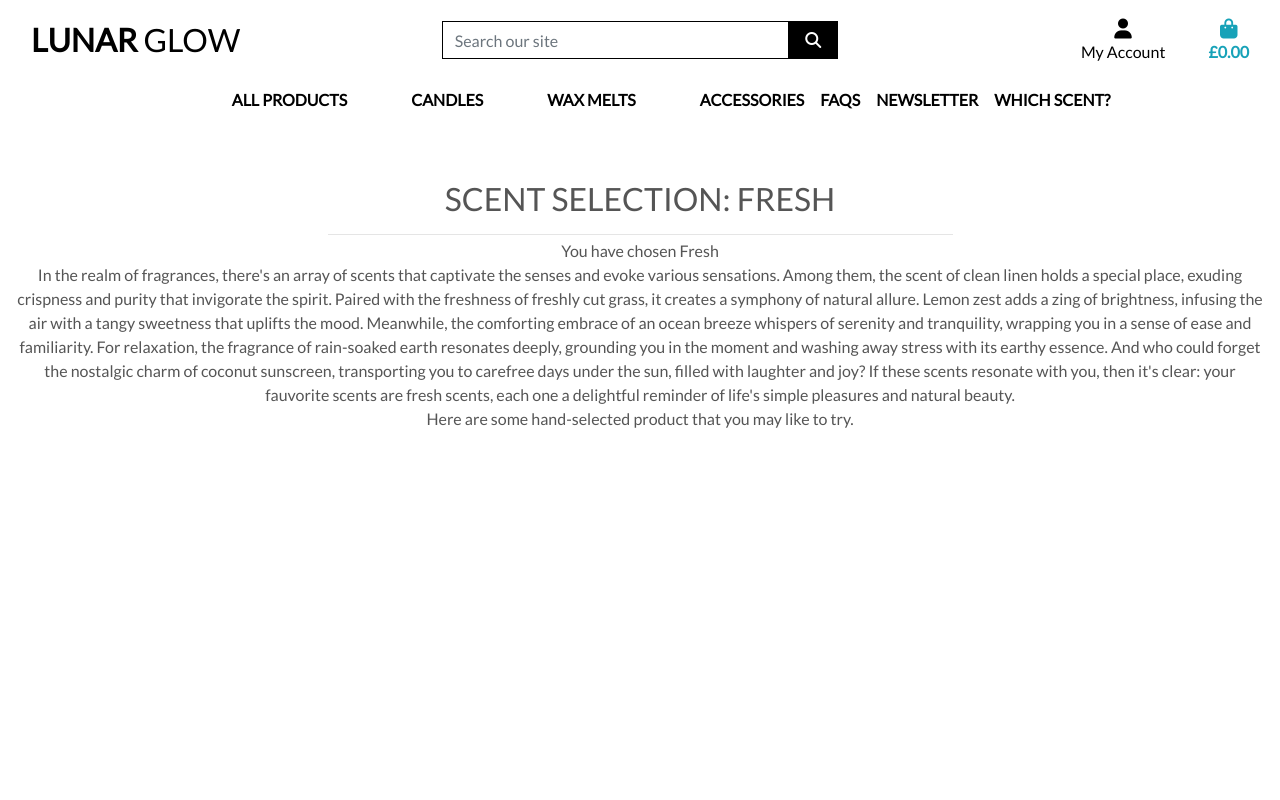
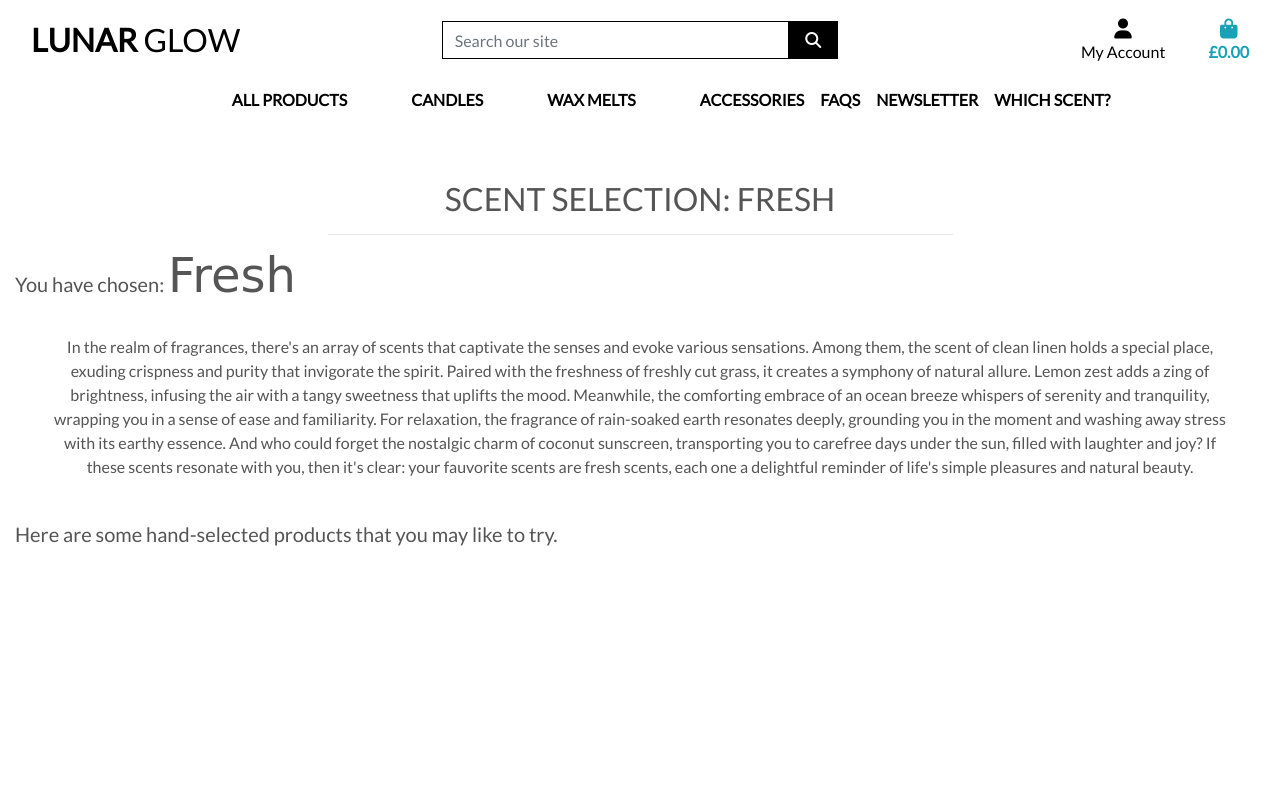
Before and after one commit to D3lyth/lunar_glow, a Django app: page /scentprofile/scentprofile/1/ in a window 1280 px wide. Run offline with Django 4.2, Linux system fonts and the light colour scheme; data comes from the database, SQL or seed files in the repository; data that the repository does not hold is empty; parts of the project's set-up code (start-up, migrations or seed data) failed here and were passed over; some libraries are stand-ins or nearby versions.

Commit message:
Add style to the scentselection.html

```diff
--- a/scentprofile/templates/scentselection.html
+++ b/scentprofile/templates/scentselection.html
@@ -15,20 +15,32 @@
             <div class="row">
                 <div class="col text-center mt-3">
                     <h2 class="logo-font">Scent Selection: {{ scent_profile.name }}</h2>
-                        <hr class="w-50 mb-1">
-                        <div>You have chosen {{ scent_profile.name }} <br>
-                             {{ scent_profile.description }}
-                            <br>
-                            Here are some hand-selected product that you may like to try.</div>
-                        <ul>
+                    <hr class="w-50 mb-1">
+                    <div id="chosen-scent-container">
+                        <div id="chosen-scent-opener">You have chosen: <span id="chosen-scent-name">{{ scent_profile.name }}</span></div>
+                        <br>
+                        <div id="chosen-scent">{{ scent_profile.description }}</div>
+                        <br>
+                        <div id="chosen-scent-try">Here are some hand-selected products that you may like to try.</div>
+
                         {% for productscent in ProductScents %}
-
-                            <li>{{ productscent.name }} - £{{ productscent.price }}</li>
-
+                            <div>
+                                <h3>{{ productscent.name }} - £{{ productscent.price }}</h3>
+                                <ul>
+                                    {% for product in productscent.products.all %}
+                                        <li>
+                                            {% if product.image %}
+                                                <img src="{{ product.image.url }}" alt="{{ product.name }}" style="max-width: 100px; max-height: 100px;">
+                                            {% else %}
+                                                <p>No image available</p>
+                                            {% endif %}
+                                            <div>{{ product.name }} - £{{ product.price }}</div>
+                                        </li>
+                                    {% endfor %}
+                                </ul>
+                            </div>
                         {% endfor %}
-                        </ul>
                 </div>
             </div>
-        </div>
-
+       </div>
 {% endblock %}
--- a/static/css/base.css
+++ b/static/css/base.css
@@ -396,6 +396,36 @@ a.btn.btn-primary.scentbutton:active {
     padding: 5%;
 }
 
+/* Scent Selection Page */
+
+#chosen-scent-container {
+    width: 100%;
+    margin: 0 auto;
+}
+
+#chosen-scent-opener {
+    text-align: left;
+    font-size: 1.25rem;
+}
+
+#chosen-scent-name {
+    text-align: center;
+    font-size: 3rem;
+    font-family: cursive;
+}
+
+#chosen-scent {
+    margin: 0 auto;
+    width: 95%;
+}
+
+#chosen-scent-try {
+    margin-top: 1rem;
+    margin-bottom: 2rem;
+    font-size: 1.25rem;
+    text-align: left;
+
+}
 
 
 /* Media Queries */
```
